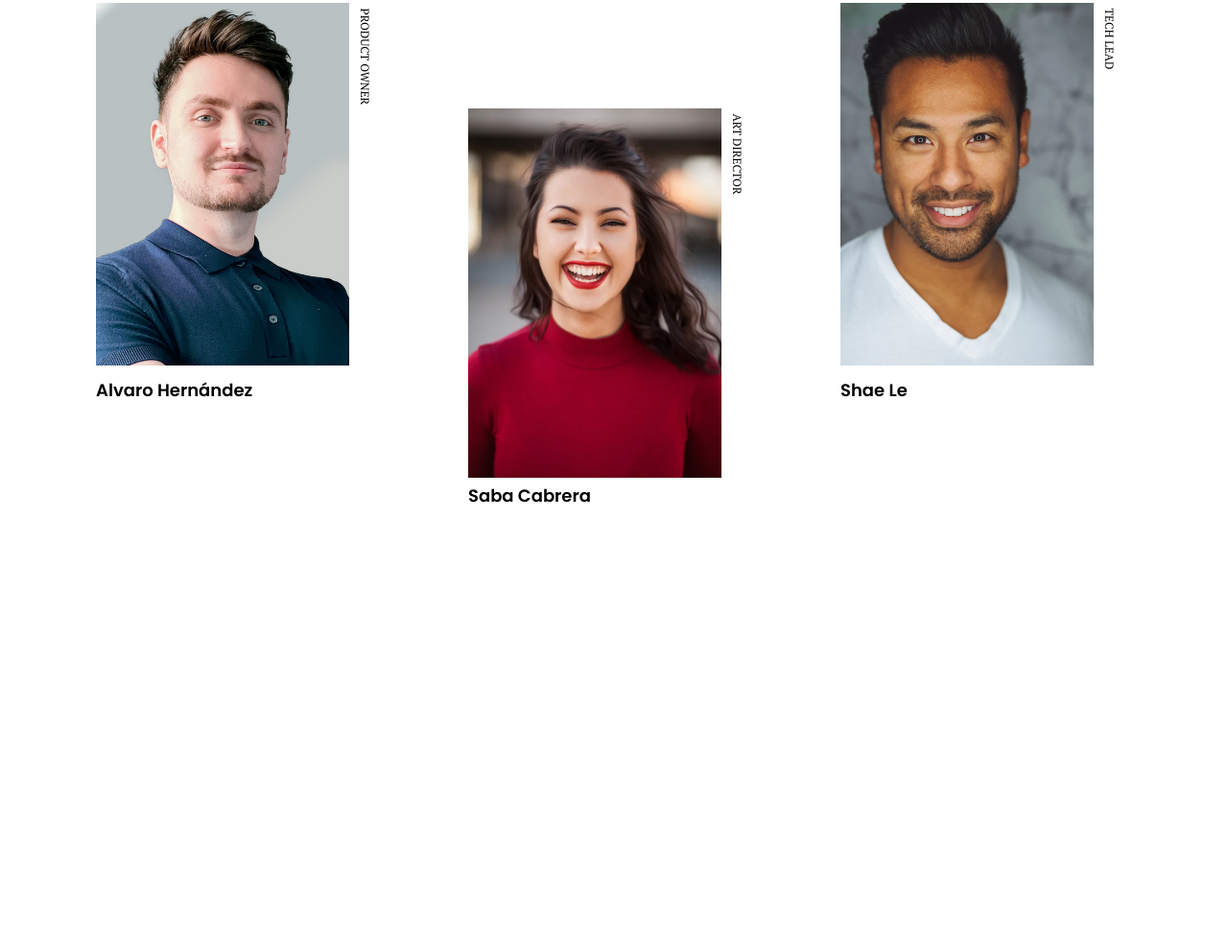
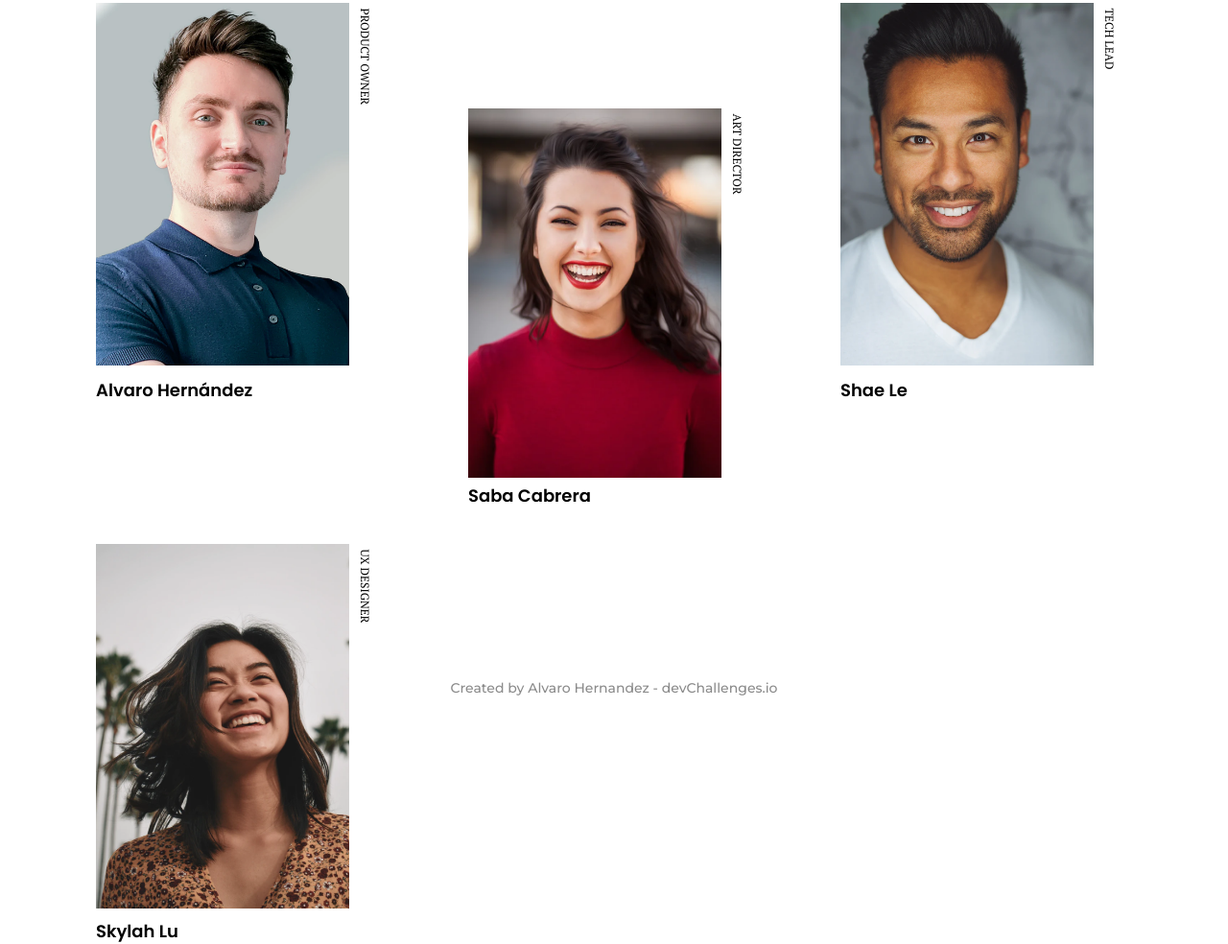
Before and after one commit to Alvaro-Hernandez/My-Team-Page, a plain HTML site: page index.html in a window 1280 px wide. Shown: the part 190-1174 px from the top of the page at 96% size. Before the commit the page ends 825 px from the top, so only its background shows below. Drawn offline with Linux system fonts and the light colour scheme.

Commit message:
Uploading the footer

```diff
--- a/challenge/style.css
+++ b/challenge/style.css
@@ -1,4 +1,5 @@
 @import url('https://fonts.googleapis.com/css2?family=PT+Serif:wght@400;700&family=Poppins:wght@400;600&display=swap');
+@import url('https://fonts.googleapis.com/css2?family=Montserrat:wght@500;700&display=swap');
 
 *{
     margin: 0;
@@ -108,3 +109,43 @@ body{
     position: absolute;
     width: 100%;
 }
+
+
+.Image-Container4{
+    display:block;
+    position: relative;
+    width:264px;
+    height:383px;
+    top: 241px;
+    left:100px;
+}
+
+.Image-Container4 img{
+    position: absolute;
+    width: 100%;
+}
+
+
+
+
+
+
+
+
+
+
+/* Footer */
+.Copyright{
+    display:flex;
+    justify-content:center;
+    text-align: center;
+}
+
+.Copyright .CopyT{
+    font-family: 'Montserrat', sans-serif;
+    font-weight: 500;
+    font-size: 14px;
+    line-height: 17px;
+    text-align: center;
+    color: #8b8b8b;
+}
--- a/index.html
+++ b/index.html
@@ -49,7 +49,7 @@
     <!-- 3-Container Image  -->
     <section class="Image-Container3">
         <div class="Image3">
-            <img src="./challenge/photo3.png" alt="Alvaro Hernandez">
+            <img src="./challenge/photo3.png" alt="Shae Le">
         </div>
         <div class="Img-Text">
             <h1>TECH LEAD</h1>
@@ -57,6 +57,31 @@
         </div>
     </section>
 
+    <!-- 4-Conteiner Image -->
+    <section class="Image-Container4">
+        <div class="Image4">
+            <img src="./challenge/photo4.png" alt="Skylah Lu">
+        </div>
+        <div class="Img-Text">
+            <h1>UX Designer</h1>
+            <h2>Skylah Lu</h2>
+        </div>
+    </section>
+
+    <!-- 5-Conteiner Image -->
+    <!-- <section class="Image-Container5">
+        <div class="Image5">
+            <img src="./challenge/photo5.png" alt="Skylah Lu">
+        </div>
+        <div class="Img-Text">
+            <h1>UX Designer</h1>
+            <h2>Skylah Lu</h2>
+        </div>
+    </section> -->
+
+    <footer class="Copyright">
+        <h2 class="CopyT">Created by Alvaro Hernandez - devChallenges.io</h2>
+    </footer>
 </body>
 
 </html>
```
